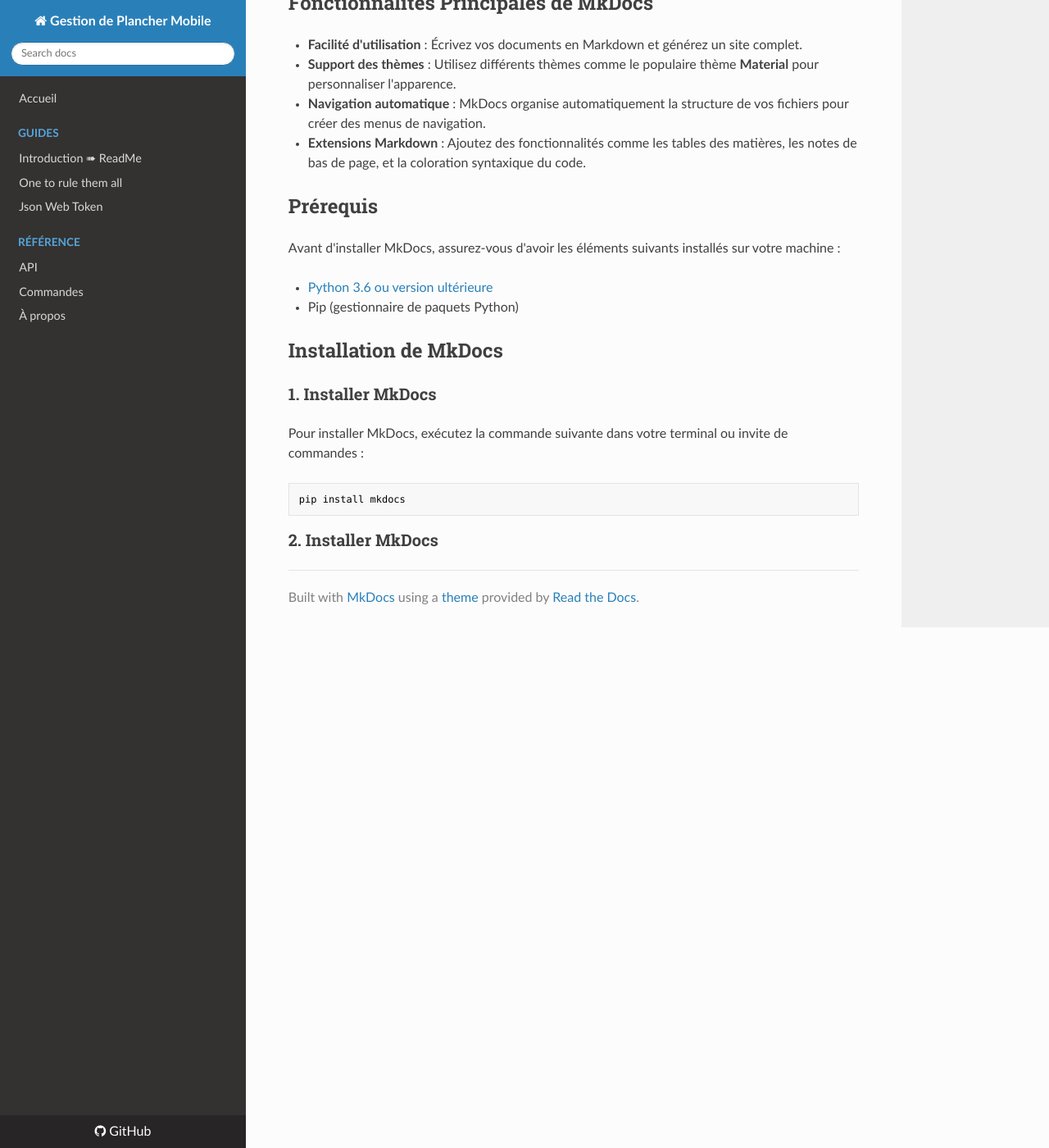
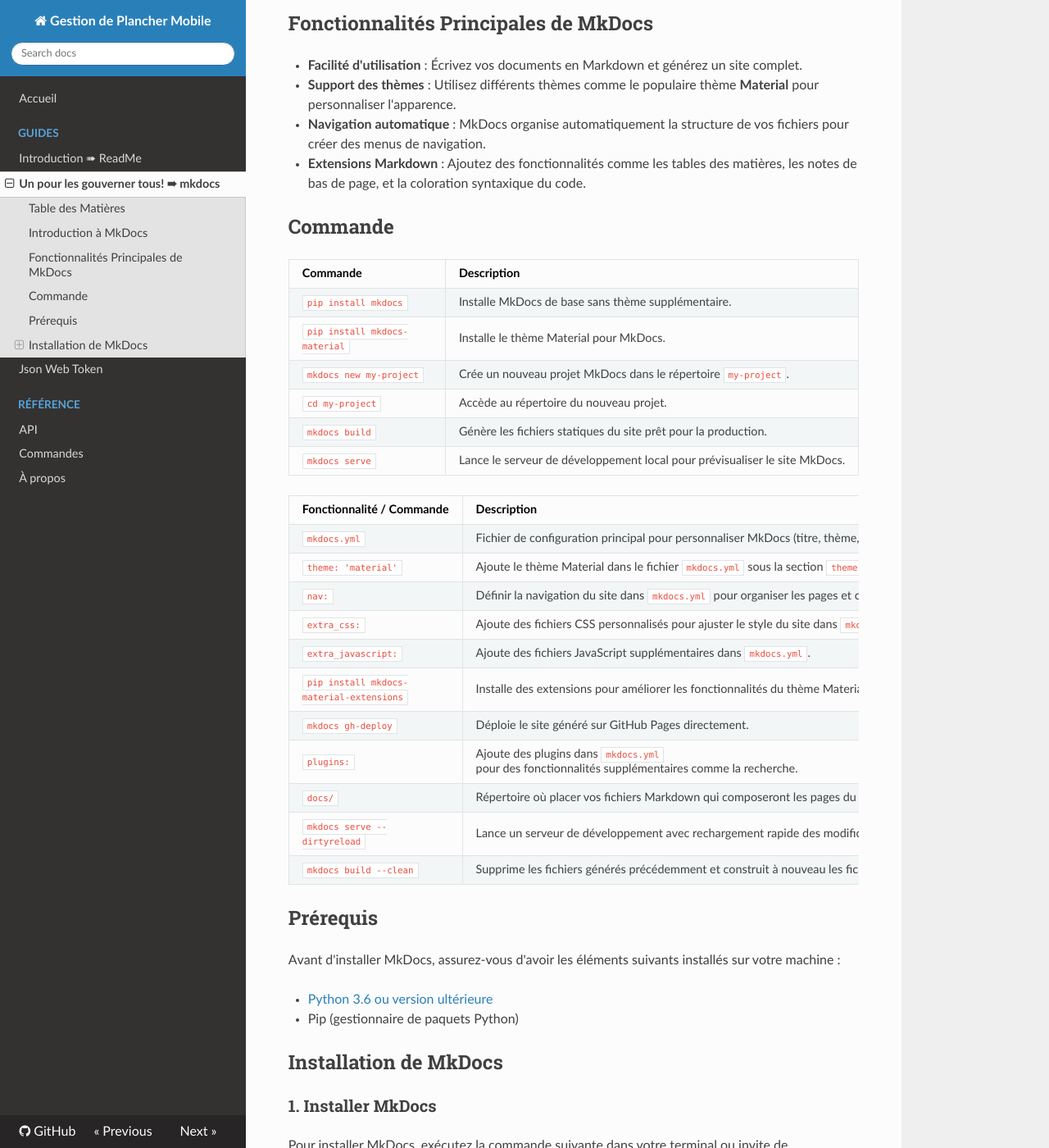
Before and after one commit to Ariales0/gestion-plancher-mobile, an MkDocs documentation site: the page built from src/docs/Rules_all_with_mkdocs.md, in a window 1280 px wide and 1400 px high, scrolled down 924 px. Shown: the whole window at 82% size. Built offline with MkDocs 1.6.1, drawn with Linux system fonts in a browser that asks for light colours; nearby versions of some CDN libraries; some of the changed text lies outside the part shown.

Commit message:
maj mkdocs

````diff
--- a/mkdocs.yml
+++ b/mkdocs.yml
@@ -27,8 +27,8 @@
 nav:
   - Accueil: index.md
   - Guides:
-      - "Introduction ➠ ReadMe": guide_intro.md
-      - "One to rule them all": Rules all with mkdocs.md
+      - "Introduction ➠ ReadMe": README_.md
+      - "Un pour les gouverner tous! ➠ mkdocs": Rules_all_with_mkdocs.md
       - "Json Web Token": JWT_guide.md
 
   - Référence:
--- a/src/docs/Rules_all_with_mkdocs.md
+++ b/src/docs/Rules_all_with_mkdocs.md
@@ -4,22 +4,23 @@
 
 1. [Introduction à MkDocs](#introduction-à-mkdocs)
 2. [Fonctionnalités Principales de MkDocs](#fonctionnalités-principales-de-mkdocs)
-3. [Prérequis](#prérequis)
+3. [Commandes et Description](#commande)
+3. [Prérequis](#prerequis)
 4. [Installation de MkDocs](#installation-de-mkdocs)
    1. [Installation de MkDocs](#1-installer-mkdocs)
-   2. [Installation du Thème Material (Optionnel)](#2-installer-le-thème-material-optionnel)
-   3. [Créer un Nouveau Projet MkDocs](#3-créer-un-nouveau-projet-mkdocs)
+   2. [Installation du Thème Material (Optionnel)](#2-installer-le-theme-material-optionnel)
+   3. [Créer un Nouveau Projet MkDocs](#3-creer-un-nouveau-projet-mkdocs)
 5. [Structure d'un Projet MkDocs](#structure-dun-projet-mkdocs)
 6. [Configuration du Fichier `mkdocs.yml`](#configuration-du-fichier-mkdocsyml)
    1. [Configuration Basique](#1-configuration-basique)
    2. [Navigation](#2-navigation)
-   3. [Thème et Apparence](#3-thème-et-apparence)
+   3. [Thème et Apparence](#3-theme-et-apparence)
    4. [Extensions Markdown](#4-extensions-markdown)
    5. [Personnalisation avec CSS et JavaScript](#5-personnalisation-avec-css-et-javascript)
-7. [Générer et Visualiser la Documentation](#générer-et-visualiser-la-documentation)
-   1. [Lancer le Serveur de Développement](#1-lancer-le-serveur-de-développement)
-   2. [Générer les Fichiers Statics](#2-générer-les-fichiers-statics)
-8. [Déploiement de la Documentation](#déploiement-de-la-documentation)
+7. [Générer et Visualiser la Documentation](#generer-et-visualiser-la-documentation)
+   1. [Lancer le Serveur de Développement](#1-lancer-le-serveur-de-developpement)
+   2. [Générer les Fichiers Statics](#2-generer-les-fichiers-statics)
+8. [Déploiement de la Documentation](#deployez-sur-GitHub-Pages-avec-la-commande-suivante)
 9. [Conclusion](#conclusion)
 
 ---
@@ -34,6 +35,32 @@
 - **Support des thèmes** : Utilisez différents thèmes comme le populaire thème **Material** pour personnaliser l'apparence.
 - **Navigation automatique** : MkDocs organise automatiquement la structure de vos fichiers pour créer des menus de navigation.
 - **Extensions Markdown** : Ajoutez des fonctionnalités comme les tables des matières, les notes de bas de page, et la coloration syntaxique du code.
+
+## Commande
+
+| Commande                                  | Description                                                                 |
+|-------------------------------------------|-----------------------------------------------------------------------------|
+| `pip install mkdocs`                               | Installe MkDocs de base sans thème supplémentaire.                                            |
+| `pip install mkdocs-material`             | Installe le thème Material pour MkDocs.                                      |
+| `mkdocs new my-project`                   | Crée un nouveau projet MkDocs dans le répertoire `my-project`.               |
+| `cd my-project`                           | Accède au répertoire du nouveau projet.                                      |
+| `mkdocs build`                            | Génère les fichiers statiques du site prêt pour la production.               |
+| `mkdocs serve`                            | Lance le serveur de développement local pour prévisualiser le site MkDocs.   |
+
+| Fonctionnalité / Commande                          | Description                                                                                  |
+|----------------------------------------------------|----------------------------------------------------------------------------------------------|
+| `mkdocs.yml`                                       | Fichier de configuration principal pour personnaliser MkDocs (titre, thème, navigation, etc.). |
+| `theme: 'material'`                                | Ajoute le thème Material dans le fichier `mkdocs.yml` sous la section `theme:`.               |
+| `nav:`                                              | Définir la navigation du site dans `mkdocs.yml` pour organiser les pages et chapitres.        |
+| `extra_css:`                                        | Ajoute des fichiers CSS personnalisés pour ajuster le style du site dans `mkdocs.yml`.        |
+| `extra_javascript:`                                 | Ajoute des fichiers JavaScript supplémentaires dans `mkdocs.yml`.                            |
+| `pip install mkdocs-material-extensions`           | Installe des extensions pour améliorer les fonctionnalités du thème Material.                 |
+| `mkdocs gh-deploy`                                 | Déploie le site généré sur GitHub Pages directement.                                          |
+| `plugins:`                                         | Ajoute des plugins dans `mkdocs.yml` pour des fonctionnalités supplémentaires comme la recherche. |
+| `docs/`                                            | Répertoire où placer vos fichiers Markdown qui composeront les pages du site.                 |
+| `mkdocs serve --dirtyreload`                       | Lance un serveur de développement avec rechargement rapide des modifications locales.         |
+| `mkdocs build --clean`                             | Supprime les fichiers générés précédemment et construit à nouveau les fichiers du site.       |
+
 
 ## Prérequis
 
@@ -53,4 +80,134 @@
 pip install mkdocs
 ```
 
-### 2. Installer MkDocs
+### 2. Installer le Thème Material (Optionnel)
+
+Le thème Material est un des thèmes les plus utilisés avec MkDocs. Pour l'installer, exécutez :
+
+```bash
+pip install mkdocs-material
+```
+
+### 3. Créer un Nouveau Projet MkDocs
+
+Une fois que MkDocs est installé, vous pouvez créer un nouveau projet en utilisant la commande suivante :
+
+```bash
+mkdocs new mon_projet
+```
+
+Cette commande va générer un répertoire mon_projet avec la structure de base suivante :
+```
+mon_projet/
+    mkdocs.yml
+    docs/
+        index.md
+```
+- mkdocs.yml : Le fichier de configuration de MkDocs.
+- docs/ : Ce répertoire contiendra tous vos fichiers Markdown pour la documentation.
+
+### 4. Structure d'un Projet MkDocs
+
+Voici un aperçu de la structure typique d'un projet MkDocs :
+```
+mon_projet/
+    mkdocs.yml         # Fichier de configuration principal
+    docs/              # Dossier contenant la documentation
+        index.md       # Page d'accueil de votre documentation
+        installation.md
+        guide_utilisation.md
+        reference.md
+```
+
+### 5. Configuration du Fichier mkdocs.yml
+
+##### 1. Configuration Basique
+Le fichier mkdocs.yml est où vous définissez la plupart des options de configuration de votre site de documentation. Voici un exemple simple :
+```
+yaml
+Copier le code
+site_name: Ma Documentation
+theme:
+  name: material
+```
+- site_name : Le nom de votre site.
+- theme : Définit le thème utilisé (ici, le thème Material).
+
+##### 2. Navigation
+La navigation dans MkDocs est définie dans la section nav du fichier mkdocs.yml. Vous pouvez créer des menus avec plusieurs niveaux :
+
+yaml
+Copier le code
+nav:
+  - Accueil: index.md
+  - Guide:
+      - Installation: installation.md
+      - Utilisation: guide_utilisation.md
+  - Référence: reference.md
+##### 3. Thème et Apparence
+Vous pouvez personnaliser le thème et l'apparence de votre site en modifiant le fichier mkdocs.yml :
+```
+yaml
+Copier le code
+theme:
+  name: material
+  palette:
+    primary: 'indigo'
+    accent: 'pink'
+```
+##### 4. Extensions Markdown
+MkDocs supporte plusieurs extensions Markdown qui ajoutent des fonctionnalités supplémentaires :
+```
+yaml
+Copier le code
+markdown_extensions:
+  - toc:       # Génère des tables des matières automatiques
+      permalink: true
+  - admonition  # Permet l'ajout de blocs de texte attentionnels (ex. info, warning)
+  - codehilite # Coloration syntaxique pour les blocs de code
+```
+##### 5. Personnalisation avec CSS et JavaScript
+Vous pouvez également ajouter des fichiers CSS ou JavaScript personnalisés :
+```
+yaml
+Copier le code
+extra_css:
+  - 'css/custom.css'
+
+extra_javascript:
+  - 'js/custom.js'
+```
+### 6. Générer et Visualiser la Documentation
+##### 1. Lancer le Serveur de Développement
+Pour voir votre documentation en cours de développement, lancez le serveur de développement local :
+```
+mkdocs serve
+```
+Cela lancera un serveur à l'adresse http://127.0.0.1:8000/, où vous pourrez voir les changements en temps réel.
+
+##### 2. Générer les Fichiers Statics
+Lorsque vous êtes prêt à déployer votre site, générez les fichiers statiques en exécutant :
+```
+mkdocs build
+```
+Cela créera un répertoire site/ contenant les fichiers HTML statiques.
+
+Déploiement de la Documentation
+Vous pouvez déployer votre documentation générée sur n'importe quel serveur d'hébergement de sites statiques. Si vous utilisez GitHub Pages, voici comment faire :
+
+##### 3. Initialisez un dépôt Git dans votre projet
+
+Ajoutez vos fichiers et validez les changements :
+```
+git add .
+git commit -m "Ajout de la documentation"
+```
+##### 4. Déployez sur GitHub Pages avec la commande suivante
+
+```
+mkdocs gh-deploy
+```
+Cela publiera votre site directement sur GitHub Pages.
+
+### Conclusion
+MkDocs est un outil simple et puissant pour créer de la documentation statique. Grâce à sa facilité d'installation et à sa flexibilité via les fichiers Markdown, il est idéal pour documenter des projets de toutes tailles. Vous pouvez approfondir votre utilisation en explorant les différentes options et thèmes disponibles, ainsi que les documents officiels de MkDocs.
````
Also changed, not shown: README.md (added, +3 -0 lines), site/404.html, site/JWT_guide/index.html, site/README_/index.html, site/Rules_all_with_mkdocs/index.html, site/index.html, site/search.html, site/search/search_index.json, site/sitemap.xml, src/docs/README_.md (renamed from src/docs/guide_intro.md), 1 other file.
